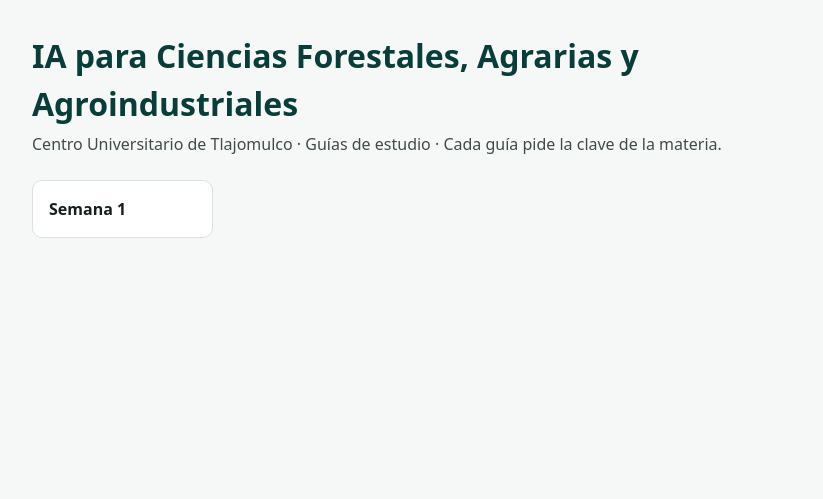
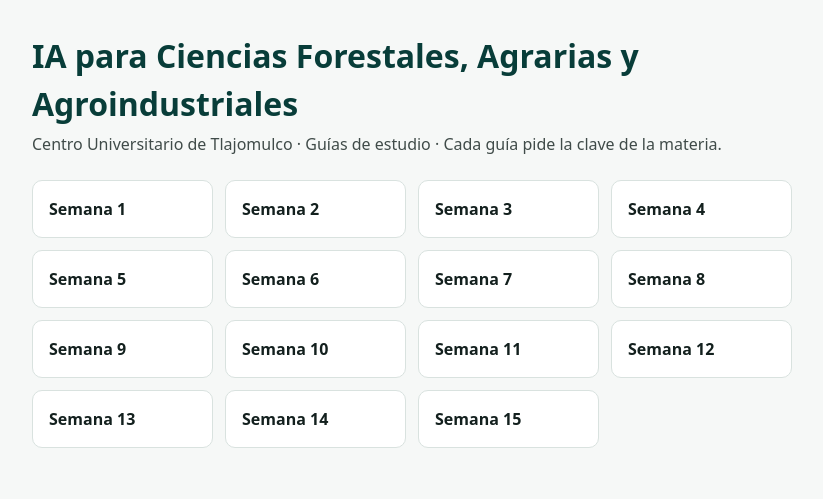
Before and after one commit to FreddyHVG/ia-agro, a plain HTML site: page index.html in a window 1280 px wide. Shown: the whole page, without its empty margins (228-1051 px from the left). Drawn offline with Linux system fonts and the light colour scheme.

Commit message:
Publicación automática desde Drive (2026-10-15 01:09) [parcial]

```diff
--- a/index.html
+++ b/index.html
@@ -22,7 +22,21 @@
     <h1>IA para Ciencias Forestales, Agrarias y Agroindustriales</h1>
     <p>Centro Universitario de Tlajomulco · Guías de estudio · Cada guía pide la clave de la materia.</p>
     <ul>
-      <li><a href="semana-01/">Semana 1</a></li>
+      <li><a href="tema-01/">Semana 1</a></li>
+      <li><a href="tema-02/">Semana 2</a></li>
+      <li><a href="tema-03/">Semana 3</a></li>
+      <li><a href="tema-04/">Semana 4</a></li>
+      <li><a href="tema-05/">Semana 5</a></li>
+      <li><a href="tema-06/">Semana 6</a></li>
+      <li><a href="tema-07/">Semana 7</a></li>
+      <li><a href="tema-08/">Semana 8</a></li>
+      <li><a href="tema-09/">Semana 9</a></li>
+      <li><a href="tema-10/">Semana 10</a></li>
+      <li><a href="tema-11/">Semana 11</a></li>
+      <li><a href="tema-12/">Semana 12</a></li>
+      <li><a href="tema-13/">Semana 13</a></li>
+      <li><a href="tema-14/">Semana 14</a></li>
+      <li><a href="tema-15/">Semana 15</a></li>
     </ul>
   </main>
 </body>
```
